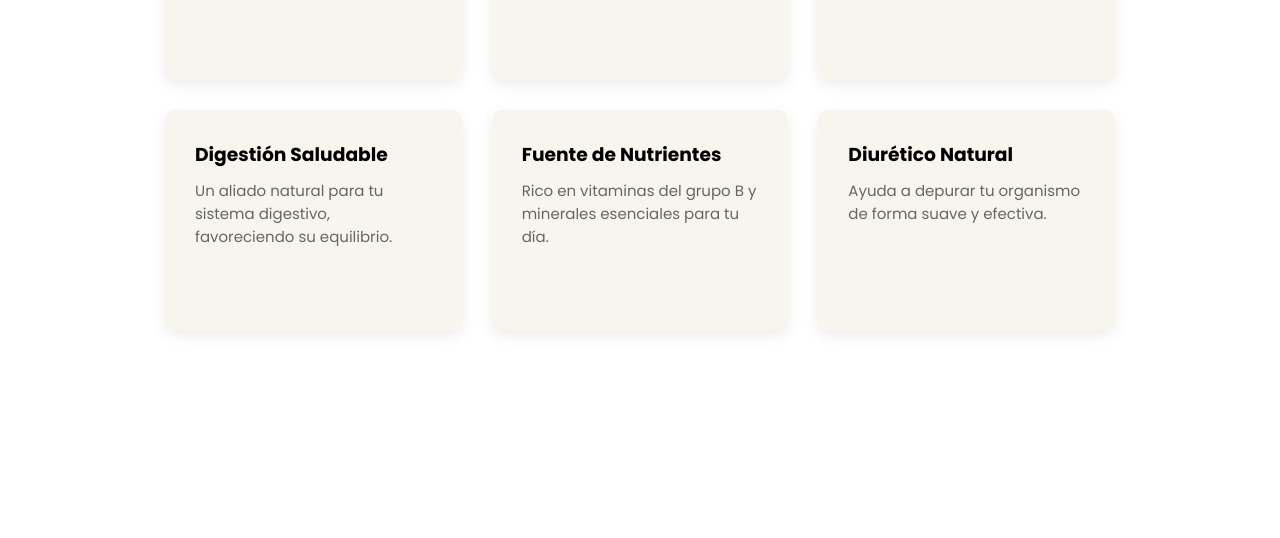
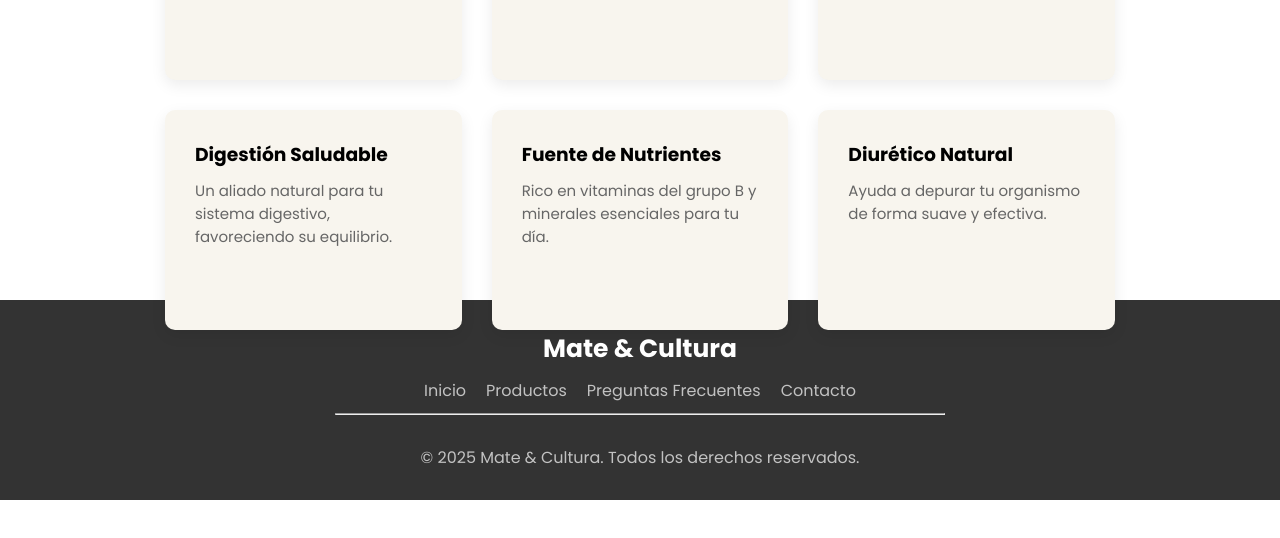
Before and after one commit to mateo-calvo/Web-Mateando, a plain HTML site: page index.html in a window 1280 px wide. Shown: the part 1780-2318 px from the top of the page. After the commit the page ends 2280 px from the top, so only its background shows below. Drawn offline with Linux system fonts and the light colour scheme.

Commit message:
Se hizo agrego el footer

```diff
--- a/index.html
+++ b/index.html
@@ -170,37 +170,20 @@
     </main>
 
     <footer>
-        <!-- © 2025 Mateo Calvo. All Rights Reserved -->
+        <div class="footer-container">
+            <h3>Mate & Cultura</h3>
+        </div>
+        <nav class="footer-navbar">
+            <ul>
+                <a href="#"><li>Inicio</li></a>
+                <a href="#"><li>Productos</li></a>
+                <a href="#"><li>Preguntas Frecuentes</li></a>
+                <a href="#"><li>Contacto</li></a>
+            </ul>
+            <hr>
+        </nav>
+        <p>© 2025 Mate & Cultura. Todos los derechos reservados.</p>
     </footer>
-
-    <br>
-    <br>
-    <br>
-    <br>
-    <br>
-    <br>
-    <br>
-    <br>
-    <br>
-    <br>
-    <br>
-    <br>
-    <br>
-    <br>
-    <br>
-    <br>
-    <br>
-    <br>
-    <br>
-    <br>
-    <br>
-    <br>
-    <br>
-    <br>
-    <br>
-    <br>
-    <br>
-    <br>
 </body>
 
 </html>
--- a/styles.css
+++ b/styles.css
@@ -143,8 +143,45 @@ header {
 
 /* PARTE 4 */
 
+footer {
+    background: #333333;
+    height: 25vh;
+    padding: 30px;
+}
 
+footer > .footer-container > h3 {
+    text-align: center;
+    color: white;
+    font-size: 25px;
+}
 
+.footer-navbar > ul {
+    list-style-type: none;
+    display: flex;
+    margin: 0 auto;
+    justify-content: center;
+
+}
+
+.footer-navbar > ul > a {
+    text-decoration: none;
+}
+
+.footer-navbar > ul > a > li {
+    margin: 10px;
+    color: rgba(255, 255, 255, 0.7);
+}
+
+hr {
+    width: 50%;
+    margin: 0 auto;
+}
+
+footer > p {
+    margin-top: 30px;
+    text-align: center;
+    color: rgba(255, 255, 255, 0.7);
+}
 
 
 
```
